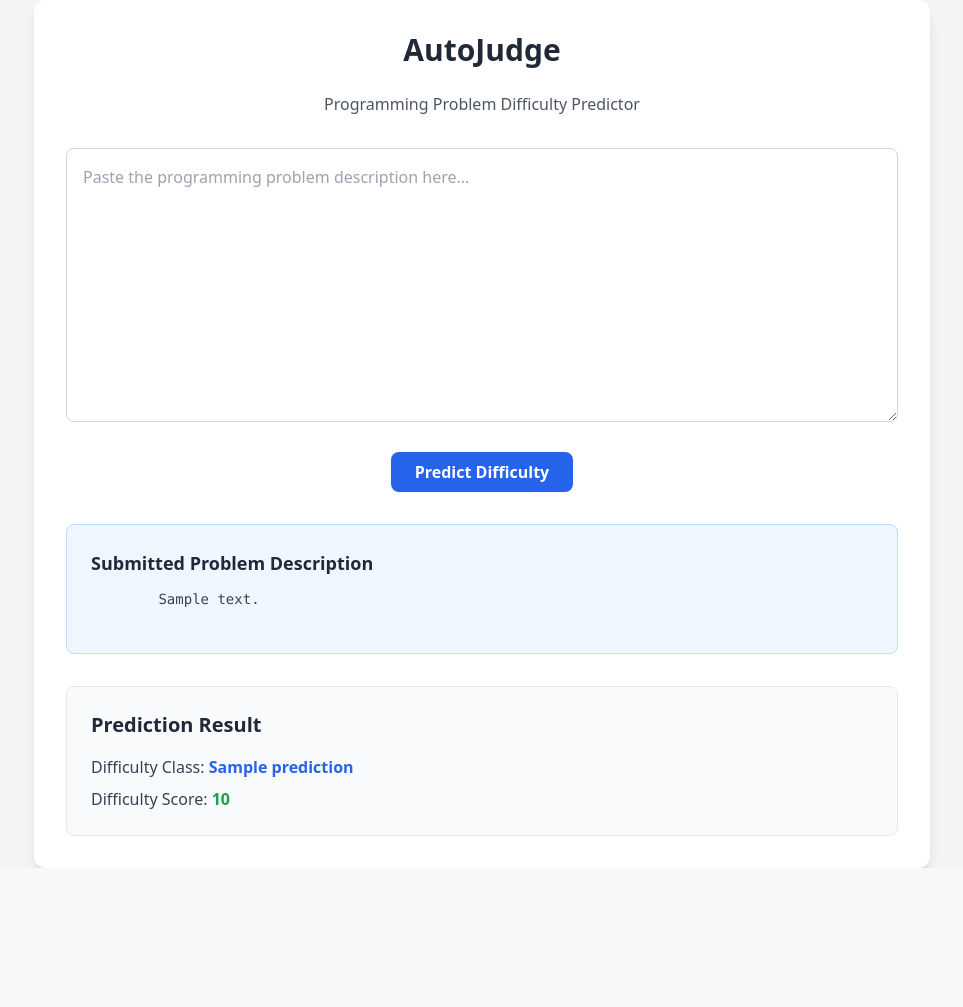
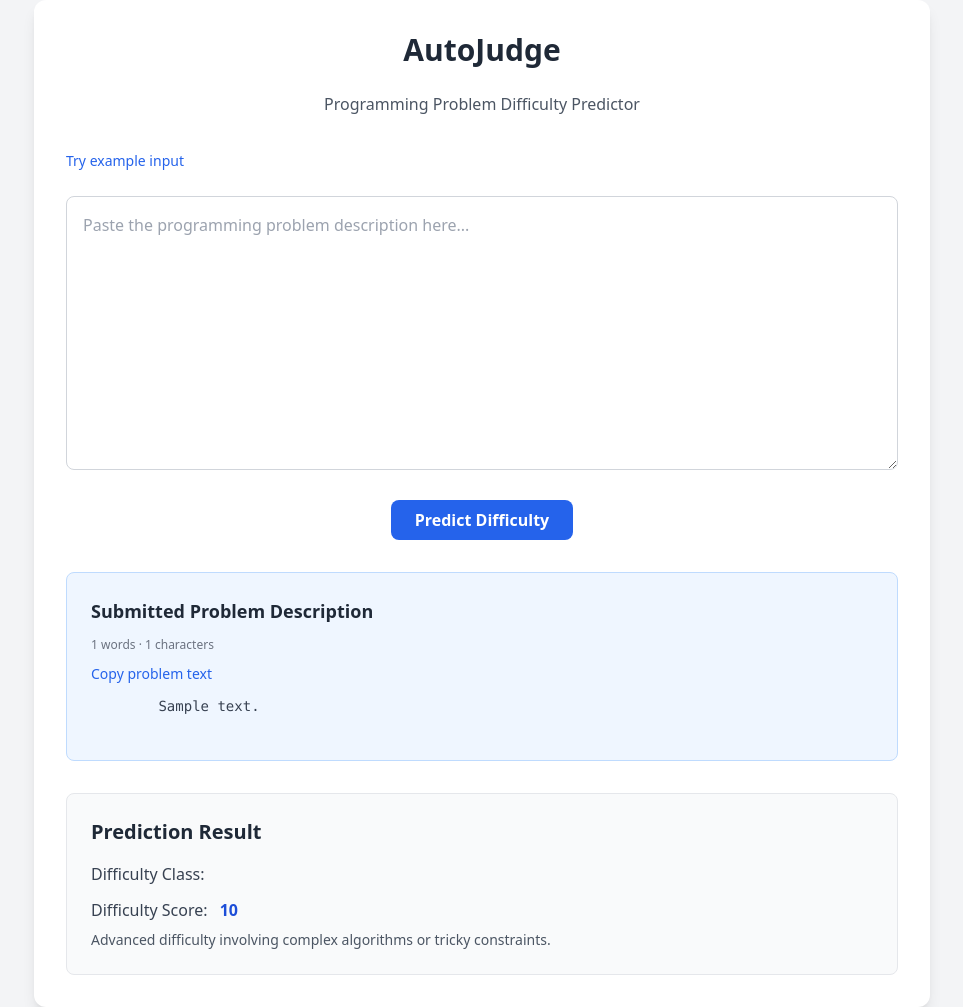
Before and after one commit to bmehak/AutoJudge, a Flask app: template templates/index.html in a window 1280 px wide. Shown: the whole page, without its empty margins (158-1121 px from the left). Before the commit the page ends 868 px from the top, so only its background shows below. Run offline with Flask 3, Linux system fonts and the light colour scheme; the template is opened without the code that fills it: most values are stand-ins (such as "Sample title", 1, 10 or a date in 2020); parts of the project's set-up code (start-up, migrations or seed data) failed here and were passed over; some libraries are stand-ins or nearby versions.

Commit message:
Enhance UI with Tailwind badges, explanations, and input stats

```diff
--- a/app.py
+++ b/app.py
@@ -17,9 +17,13 @@ def index():
     prediction = None
     score = None
     submitted_text = None
+    word_count = None
+    char_count = None
 
     if request.method == "POST":
         submitted_text = request.form["text"]
+        word_count = len(submitted_text.split())
+        char_count = len(submitted_text)
 
         # Classification
         X_class = tfidf_class.transform([submitted_text])
@@ -34,7 +38,9 @@ def index():
     return render_template("index.html",
                            prediction=prediction,
                            score=score,
-                           submitted_text=submitted_text
+                           submitted_text=submitted_text,
+                           word_count=word_count,
+                           char_count=char_count
                            )
 if __name__ == "__main__":
     app.run(debug=True)
--- a/templates/index.html
+++ b/templates/index.html
@@ -18,6 +18,14 @@
 
         <!-- Form -->
         <form method="post" class="space-y-6">
+            <button
+                type="button"
+                onclick="document.querySelector('textarea').value = 'Given an array of integers, determine the maximum subarray sum using an efficient algorithm.'"
+                class="text-sm text-blue-600 hover:underline"
+            >
+                Try example input
+            </button>
+
             <textarea
                 name="text"
                 rows="10"
@@ -40,6 +48,18 @@
             <h2 class="text-lg font-semibold text-gray-800 mb-3">
                 Submitted Problem Description
             </h2>
+
+            <p class="text-xs text-gray-500 mb-2">
+                {{ word_count }} words · {{ char_count }} characters
+            </p>
+
+            <button
+                onclick="navigator.clipboard.writeText(`{{ submitted_text | replace('`', '') }}`)"
+                class="text-sm text-blue-600 hover:underline mb-3"
+            >
+                Copy problem text
+            </button>
+
             <pre class="whitespace-pre-wrap text-gray-700 text-sm">
         {{ submitted_text }}
             </pre>
@@ -55,12 +75,37 @@
 
             <p class="text-gray-700 mb-2">
                 <span class="font-medium">Difficulty Class:</span>
-                <span class="text-blue-600 font-semibold">{{ prediction }}</span>
+
+                {% if prediction == "easy" %}
+                    <span class="ml-2 px-3 py-1 rounded-full bg-green-100 text-green-700 font-semibold">
+                        Easy
+                    </span>
+                {% elif prediction == "medium" %}
+                    <span class="ml-2 px-3 py-1 rounded-full bg-yellow-100 text-yellow-700 font-semibold">
+                        Medium
+                    </span>
+                {% elif prediction == "hard" %}
+                    <span class="ml-2 px-3 py-1 rounded-full bg-red-100 text-red-700 font-semibold">
+                        Hard
+                    </span>
+                {% endif %}
             </p>
 
-            <p class="text-gray-700">
+            <p class="text-gray-700 mt-3">
                 <span class="font-medium">Difficulty Score:</span>
-                <span class="text-green-600 font-semibold">{{ score }}</span>
+                <span class="ml-2 text-blue-700 font-semibold">
+                    {{ score }}
+                </span>
+            </p>
+
+            <p class="text-sm text-gray-600 mt-2">
+                {% if score < 4 %}
+                    Suitable for beginners. Focuses on basic logic and implementation.
+                {% elif score < 7 %}
+                    Requires solid understanding of algorithms and problem-solving.
+                {% else %}
+                    Advanced difficulty involving complex algorithms or tricky constraints.
+                {% endif %}
             </p>
         </div>
         {% endif %}
```
